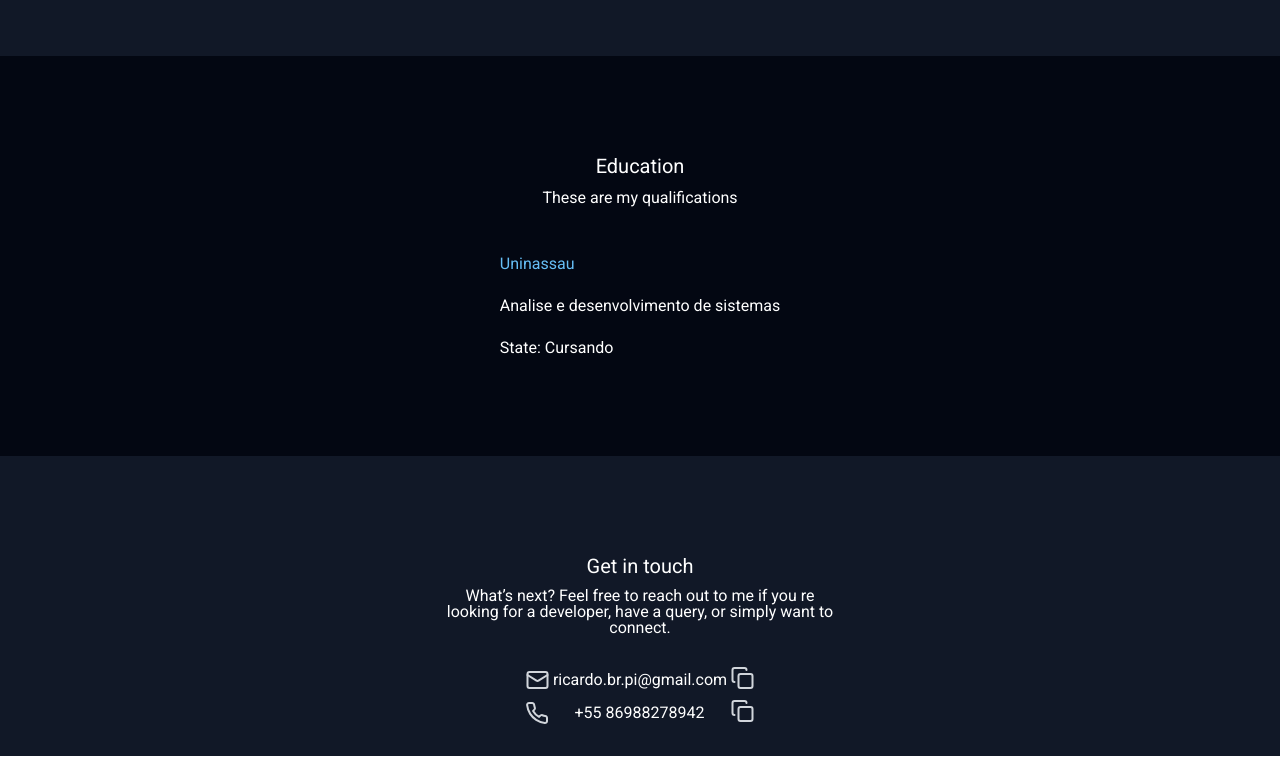
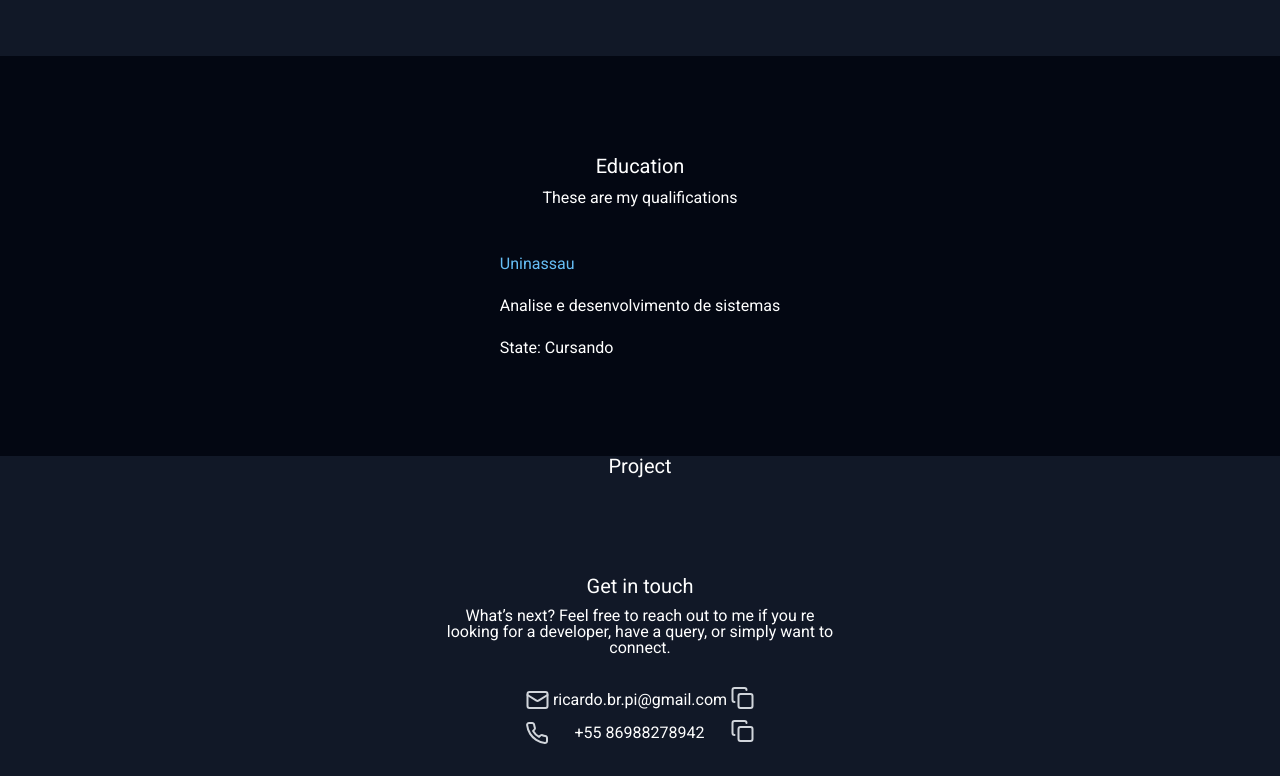
Before and after one commit to ricardosousabr/ricardosousabr.github.io, a Next.js app: page / in a window 1280 px wide. Shown: the part 844-1620 px from the top of the page. Built offline with nearby package versions, Linux system fonts and the light colour scheme; a web font is replaced by a local one.

Commit message:
feat(project): create project component

```diff
--- a/pages/index.tsx
+++ b/pages/index.tsx
@@ -1,6 +1,7 @@
 import Header from "../src/components/Molecules/Header";
 import Skills from "../src/components/Molecules/Skills";
 import Education from "../src/components/Molecules/Education";
+import Project from "../src/components/Molecules/Project";
 import Footer from "../src/components/Molecules/Footer";
 
 export default function Home() {
@@ -27,6 +28,7 @@ export default function Home() {
       <Header />
       <Skills skillItens={skillItens} />
       <Education />
+      <Project />
       <Footer />
     </>
   );
--- /dev/null
+++ b/src/components/Molecules/Project/index.tsx
@@ -0,0 +1,10 @@
+import Text from "../../Atoms/Text"
+import { ProjectStyle } from "./style"
+
+export default function Project() {
+  return (
+    <ProjectStyle>
+      <Text color="white" fontSize="20px">Project</Text>
+    </ProjectStyle>
+  )
+}
--- /dev/null
+++ b/src/components/Molecules/Project/style.ts
@@ -0,0 +1,8 @@
+import styled from "styled-components";
+
+export const ProjectStyle = styled.div`
+  background: #111827;
+  display: flex;
+  justify-content: center;
+
+`
```
Also changed, not shown: 1 other file (tests, documents, lock files or other folders).
